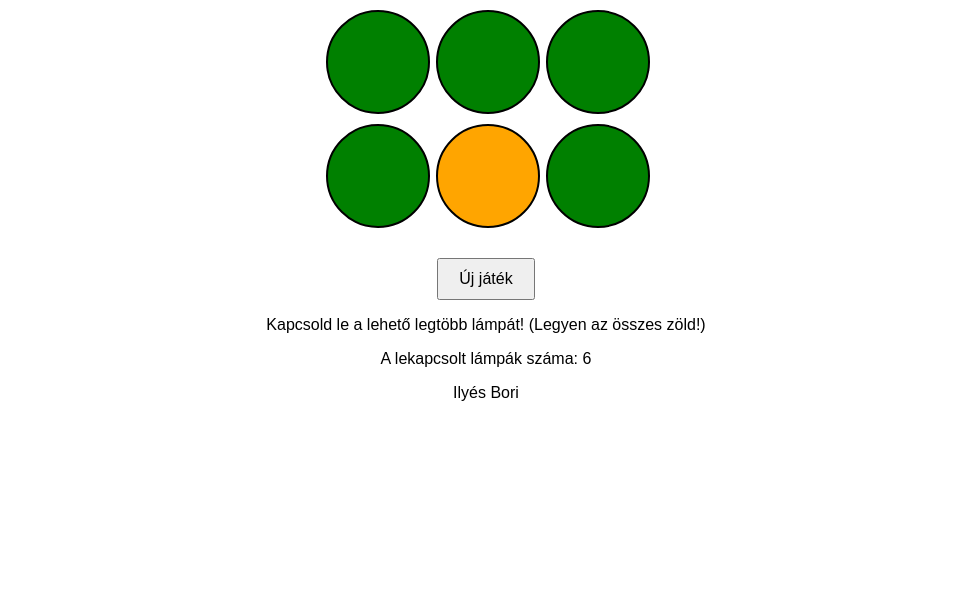
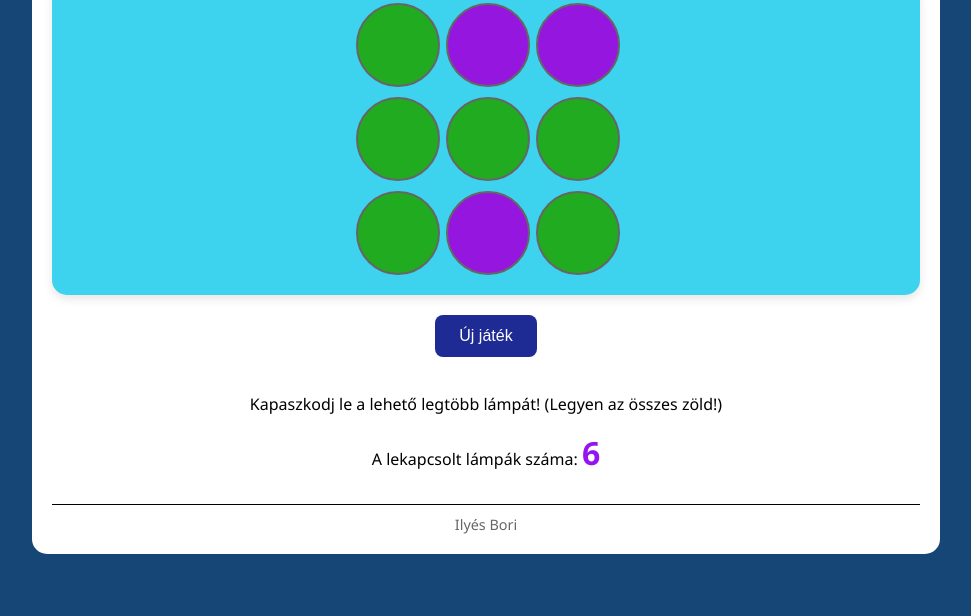
Before and after one commit to Bori888/LigthOn_monogram, a plain HTML site: page index.html in a window 1280 px wide. Shown: the part 184-800 px from the top of the page, without its empty margins (154-1125 px from the left). Drawn offline with Linux system fonts and the light colour scheme.

Commit message:
stilus kész

```diff
--- a/Lampa.js
+++ b/Lampa.js
@@ -6,7 +6,6 @@ export class Lampa {
         this.divElem.classList.add('lampa');
         this.szuloElem = szuloElem;
         this.szuloElem.appendChild(this.divElem);
-
         this.setAllapotMegjelenites();
 
         this.divElem.addEventListener('click', () => {
--- a/index.html
+++ b/index.html
@@ -9,16 +9,18 @@
   </head>
   <body>
     <main>
-      <h1>Light On játék</h1>
+        <h1>Light On játék</h1>
 
-      <div id="jatekter"></div>
+        <div id="jatekter"></div>
 
-      <button id="ujJatekGomb">Új játék</button>
+        <button id="ujJatekGomb">Új játék</button>
 
-      <p>Kapcsold le a lehető legtöbb lámpát! (Legyen az összes zöld!)</p>
-      <p>A lekapcsolt lámpák száma: <span id="lekapcsoltSzamlalo">0</span></p>
+        <p>Kapaszkodj le a lehető legtöbb lámpát! (Legyen az összes zöld!)</p>
 
-      <p id="uzenet"></p>
+        <p>A lekapcsolt lámpák száma: <span id="lekapcsoltSzamlalo">0</span></p>
+
+        <div id="uzenet"></div>
+
       <footer>Ilyés Bori</footer>
     </main>
   </body>
--- a/stilus.css
+++ b/stilus.css
@@ -1,34 +1,97 @@
+/* Általános beállítások */
 body {
+    background-color: #164676; /* halvány kékes háttér */
+    font-family: 'Segoe UI', Tahoma, Geneva, Verdana, sans-serif;
     text-align: center;
-    font-family: Arial, sans-serif;
+    margin: 0;
+    padding: 20px;
+}
+main{
+    width: 70%;
+    margin: auto;
+    background-color: #ffffff;
+    border-radius: 15px;
+    padding: 20px;
+
 }
 
+h1 {
+    font-size: 3rem;
+    color: #333;
+    margin-bottom: 30px;
+}
+
+/* Játéktér stílusa */
 #jatekter {
     display: grid;
-    grid-template-columns: repeat(3, 100px);
-    grid-gap: 10px;
+    grid-template-columns: repeat(3, 80px);
+    gap: 10px;
     justify-content: center;
-    margin: 20px 0;
+
+    padding: 20px;
+    background-color: #3dd2ed;
+    border-radius: 15px;
+
+
+    box-shadow: 0 4px 10px rgba(0, 0, 0, 0.1);
 }
 
+/* Lámpák */
 .lampa {
-    width: 100px;
-    height: 100px;
+    width: 80px;
+    height: 80px;
     border-radius: 50%;
-    border: 2px solid black;
+    border: 2px solid #666;
     cursor: pointer;
+    transition: all 0.3s ease;
 }
 
 .bekapcsolt {
-    background-color: orange;
+    background-color: rgb(149, 23, 223);
+
 }
 
 .kikapcsolt {
-    background-color: green;
+    background-color: rgb(33, 171, 33);
+
 }
 
-button {
-    padding: 10px 20px;
-    font-size: 16px;
-    margin-top: 10px;
+/* Gomb stílusa */
+#ujJatekGomb {
+    background-color: #1f2b95;
+    color: white;
+    padding: 12px 24px;
+    font-size: 1rem;
+    border: none;
+    border-radius: 8px;
+    margin: 20px 0;
+    cursor: pointer;
+    transition: background-color 0.3s;
 }
+
+#ujJatekGomb:hover {
+    background-color: #45a049;
+}
+
+/* Szövegek */
+#lekapcsoltSzamlalo {
+    font-size: 2rem;
+    color: rgb(151, 20, 239);
+    font-weight: bold;
+}
+
+#uzenet {
+    margin-top: 20px;
+    font-size: 2rem;
+    color: #6e07e4;
+    font-weight: bold;
+}
+
+/* Tesztelő szöveg */
+footer {
+    margin-top: 30px;
+    font-size: 0.9rem;
+    color: #666;
+    border-top: 1px solid black;
+    padding-top: 10px;
+}
```
